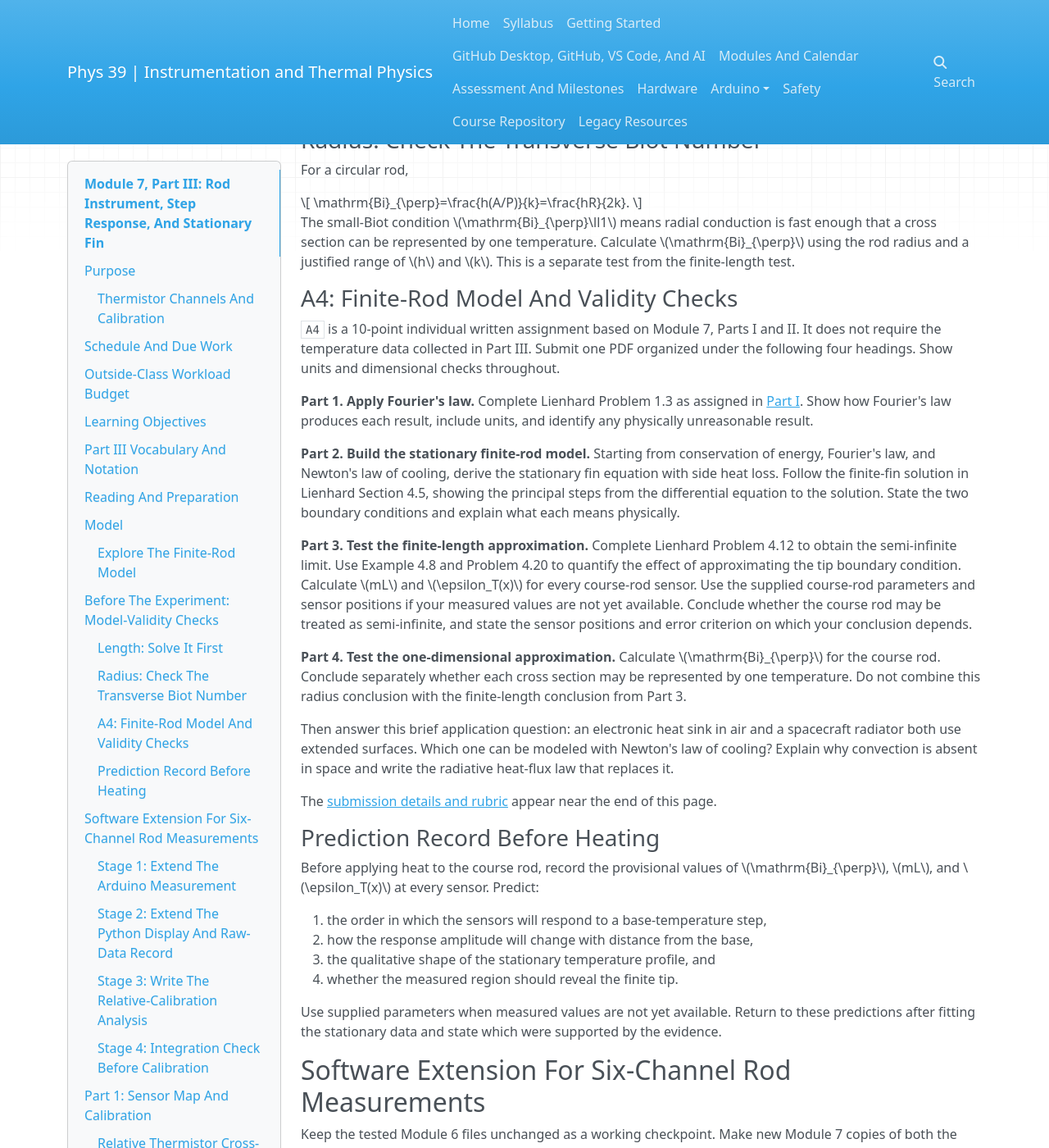
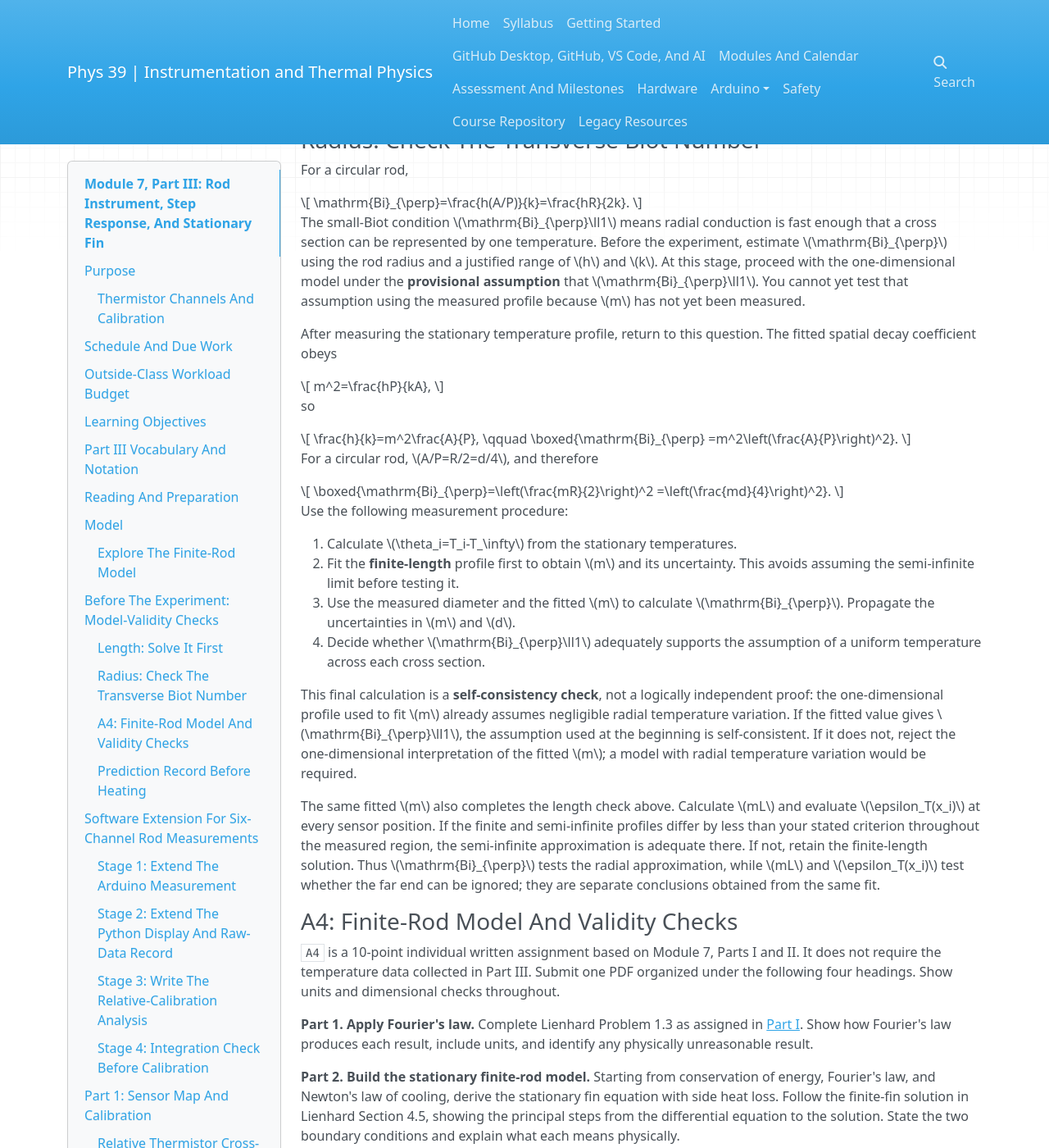
Before and after one commit to SethFraden/Phys39F26-course, an MkDocs documentation site: the page built from course/labs/lab-08/index.md, in a window 1280 px wide and 1400 px high, scrolled down 5654 px. Shown: the whole window at 82% size. Built offline with MkDocs 1.6.1, drawn with Linux system fonts in a browser that asks for light colours; a script that is not in the unit is left out.

Commit message:
Clarify transverse Biot number measurement

```diff
--- a/course/labs/lab-08/index.md
+++ b/course/labs/lab-08/index.md
@@ -411,8 +411,59 @@ For a circular rod,
 
 The small-Biot condition \(\mathrm{Bi}_{\perp}\ll1\) means radial conduction
 is fast enough that a cross section can be represented by one temperature.
-Calculate \(\mathrm{Bi}_{\perp}\) using the rod radius and a justified range of
-\(h\) and \(k\). This is a separate test from the finite-length test.
+Before the experiment, estimate \(\mathrm{Bi}_{\perp}\) using the rod radius
+and a justified range of \(h\) and \(k\). At this stage, proceed with the
+one-dimensional model under the **provisional assumption** that
+\(\mathrm{Bi}_{\perp}\ll1\). You cannot yet test that assumption using the
+measured profile because \(m\) has not yet been measured.
+
+After measuring the stationary temperature profile, return to this question.
+The fitted spatial decay coefficient obeys
+
+\[
+m^2=\frac{hP}{kA},
+\]
+
+so
+
+\[
+\frac{h}{k}=m^2\frac{A}{P},
+\qquad
+\boxed{\mathrm{Bi}_{\perp}
+=m^2\left(\frac{A}{P}\right)^2}.
+\]
+
+For a circular rod, \(A/P=R/2=d/4\), and therefore
+
+\[
+\boxed{\mathrm{Bi}_{\perp}=\left(\frac{mR}{2}\right)^2
+=\left(\frac{md}{4}\right)^2}.
+\]
+
+Use the following measurement procedure:
+
+1. Calculate \(\theta_i=T_i-T_\infty\) from the stationary temperatures.
+2. Fit the **finite-length** profile first to obtain \(m\) and its uncertainty.
+   This avoids assuming the semi-infinite limit before testing it.
+3. Use the measured diameter and the fitted \(m\) to calculate
+   \(\mathrm{Bi}_{\perp}\). Propagate the uncertainties in \(m\) and \(d\).
+4. Decide whether \(\mathrm{Bi}_{\perp}\ll1\) adequately supports the
+   assumption of a uniform temperature across each cross section.
+
+This final calculation is a **self-consistency check**, not a logically
+independent proof: the one-dimensional profile used to fit \(m\) already
+assumes negligible radial temperature variation. If the fitted value gives
+\(\mathrm{Bi}_{\perp}\ll1\), the assumption used at the beginning is
+self-consistent. If it does not, reject the one-dimensional interpretation of
+the fitted \(m\); a model with radial temperature variation would be required.
+
+The same fitted \(m\) also completes the length check above. Calculate \(mL\)
+and evaluate \(\epsilon_T(x_i)\) at every sensor position. If the finite and
+semi-infinite profiles differ by less than your stated criterion throughout
+the measured region, the semi-infinite approximation is adequate there. If
+not, retain the finite-length solution. Thus \(\mathrm{Bi}_{\perp}\) tests the
+radial approximation, while \(mL\) and \(\epsilon_T(x_i)\) test whether the far
+end can be ignored; they are separate conclusions obtained from the same fit.
 
 ### A4: Finite-Rod Model And Validity Checks
 
```
Also changed, not shown: docs/labs/lab-08/index.html (+45 -2 lines).
